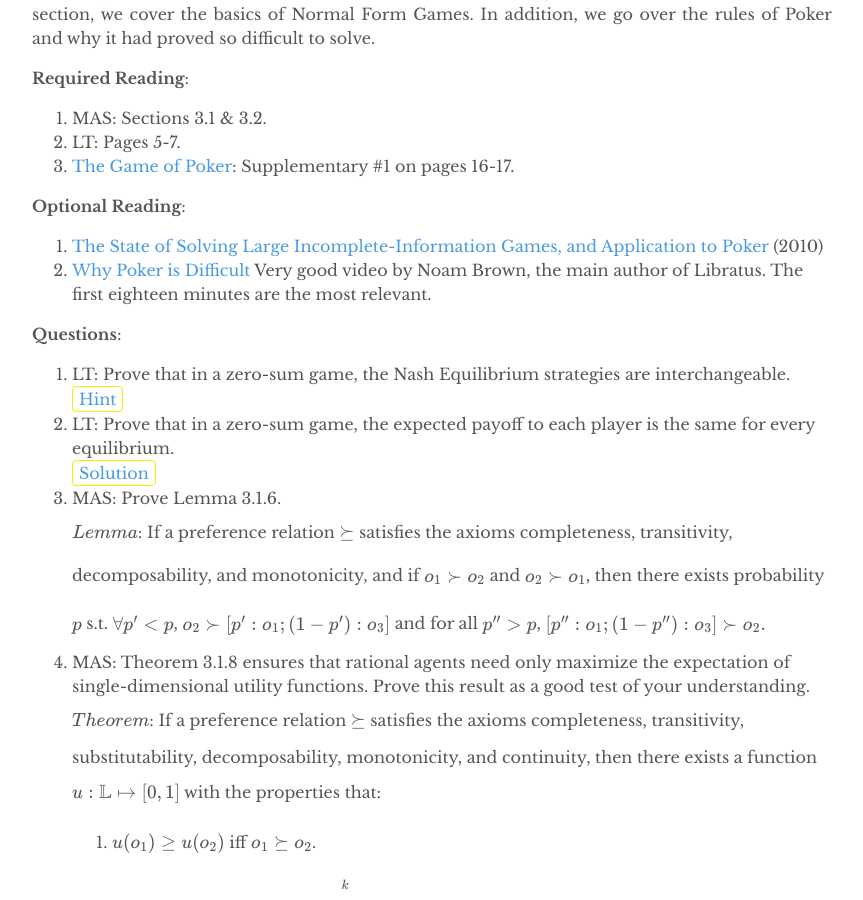
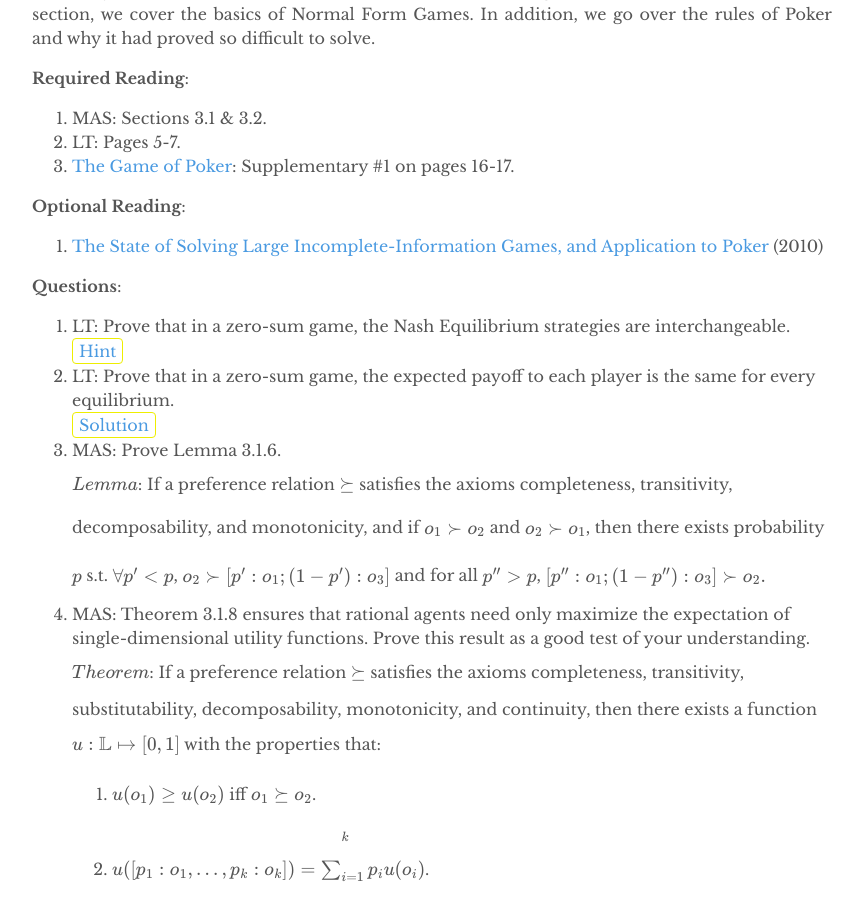
Before and after one commit to depthfirstlearning/depthfirstlearning.com, a Jekyll site: the page built from _posts/2018-07-10-DeepStack.markdown, in a window 1280 px wide and 900 px high, scrolled down 1571 px. Shown: the whole window, without its empty margins (208-1071 px from the left). Built offline with Jekyll 4.4.1, drawn with Linux system fonts in a browser that asks for light colours; formulas are drawn with MathJax 3.

Commit message:
Removed video from part 1 because repeated in part 6

```diff
--- a/_posts/2018-07-10-DeepStack.markdown
+++ b/_posts/2018-07-10-DeepStack.markdown
@@ -72,9 +72,6 @@ all of the necessary topics, including what is the
 
   **Optional Reading**:
   1. [The State of Solving Large Incomplete-Information Games, and Application to Poker](https://www.cs.cmu.edu/~sandholm/solving%20games.aimag11.pdf) (2010)
-  2. [Why Poker is Difficult](https://www.youtube.com/watch?v=2dX0lwaQRX0)
-  Very good video by Noam Brown, the main author of Libratus. The first eighteen
-  minutes are the most relevant.
 
   **Questions**:
   1. LT: Prove that in a zero-sum game, the Nash Equilibrium strategies are interchangeable.
```
